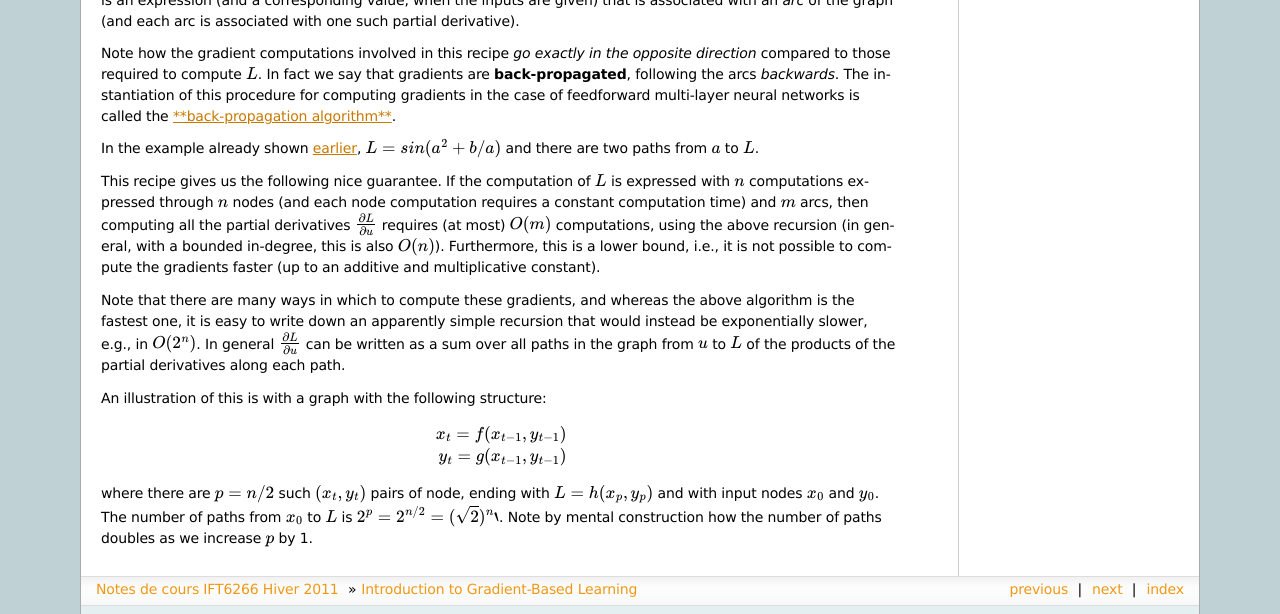
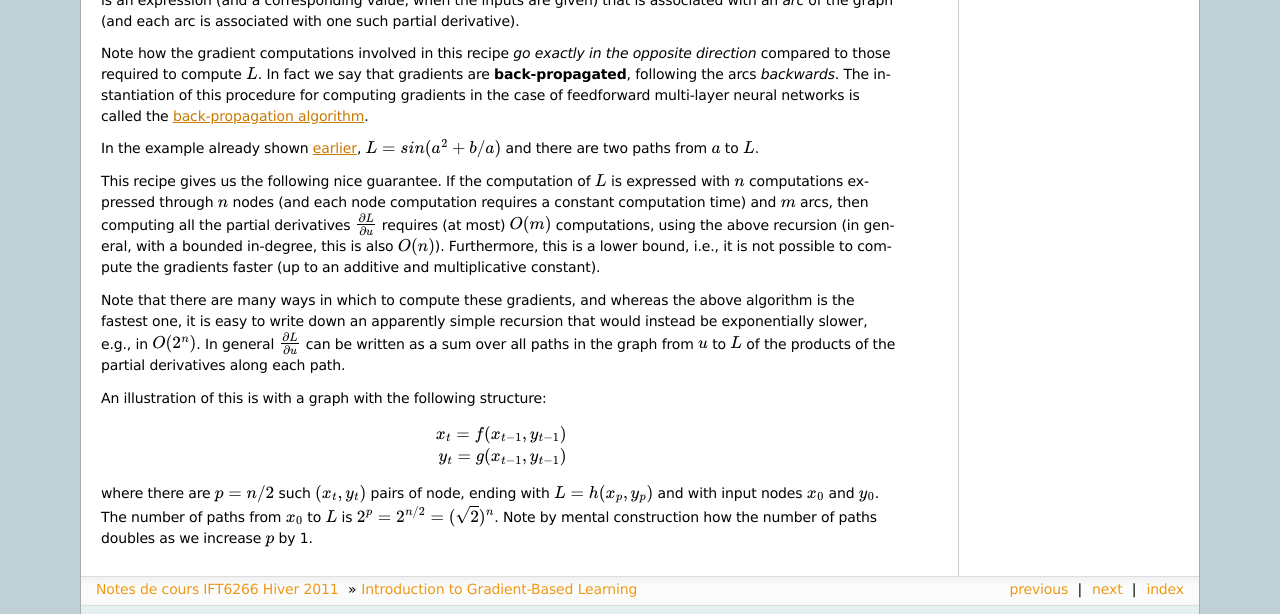
Before and after one commit to goodfeli/galatea, a Sphinx documentation site: the page built from notes_de_cours/doc/gradient_en.txt, in a window 1280 px wide and 900 px high, scrolled down 2982 px. Shown: the part 266-880 px from the top of the window. Built offline with Sphinx 7.4.7, drawn with Linux system fonts in a browser that asks for light colours; formulas are drawn with MathJax 3.

Commit message:
Typo and trailing spaces

```diff
--- a/notes_de_cours/doc/gradient_en.txt
+++ b/notes_de_cours/doc/gradient_en.txt
@@ -228,7 +228,7 @@ opposite direction* compared to those required to compute :math:`L`.
 In fact we say that gradients are **back-propagated**, following the
 arcs *backwards*. The instantiation of this procedure for computing
 gradients in the case of feedforward multi-layer neural networks
-is called the :ref:`**back-propagation algorithm** <backprop_en>`.
+is called the :ref:`back-propagation algorithm <backprop_en>`.
 
 In the example already shown :ref:`earlier <depth_en>`,
 :math:`L=sin(a^2+b/a)` and there are two paths from :math:`a` to :math:`L`.
@@ -261,6 +261,6 @@ An illustration of this is with a graph with the following structure:
 where there are :math:`p = n/2` such :math:`(x_t,y_t)` pairs of node, ending with
 :math:`L=h(x_p,y_p)` and with input nodes :math:`x_0` and :math:`y_0`.
 The number of paths from :math:`x_0` to :math:`L` is
-:math:`2^p = 2^{n/2} = (\sqrt{2})^n``.
+:math:`2^p = 2^{n/2} = (\sqrt{2})^n`.
 Note by mental construction how the number of paths doubles as we
 increase :math:`p` by 1.
```
